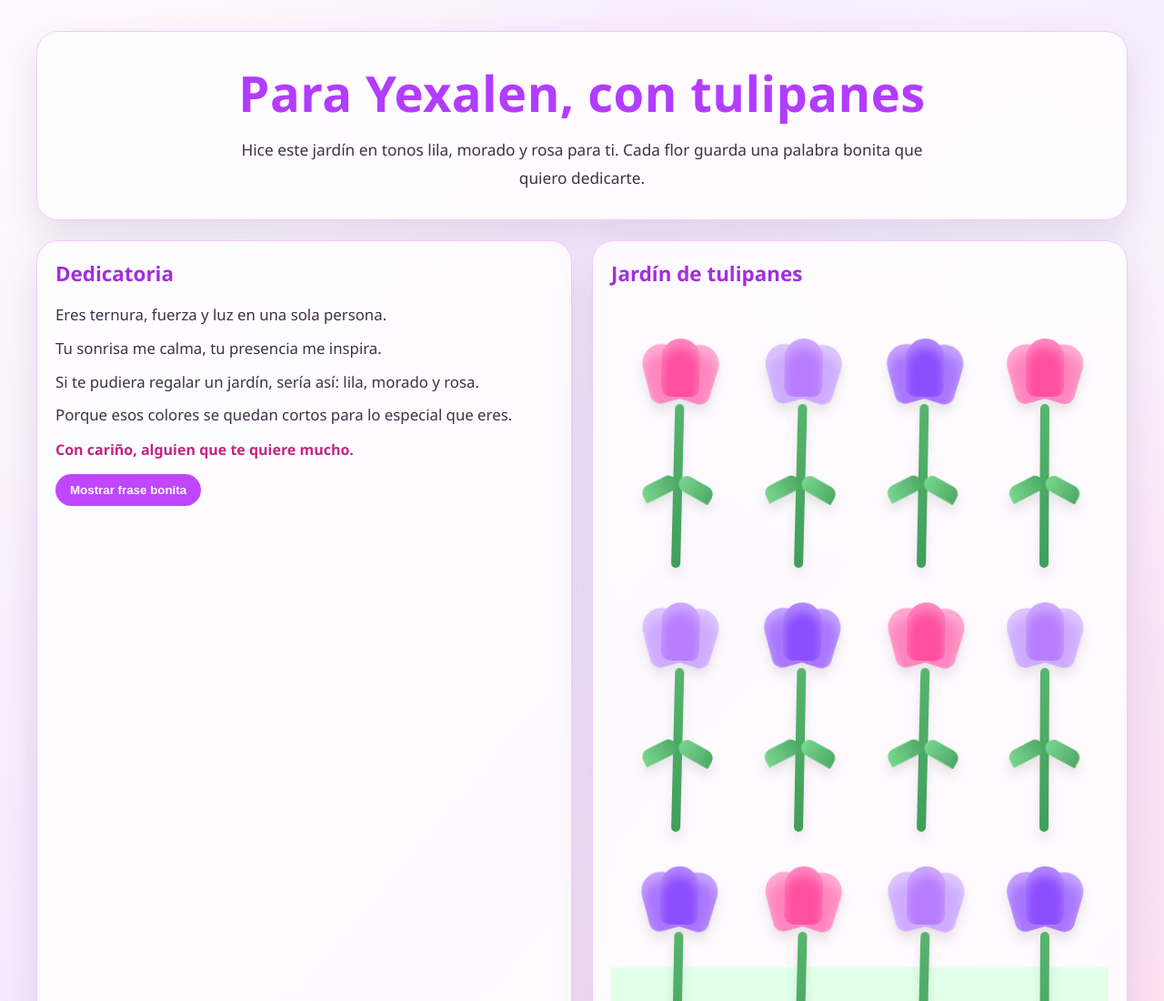
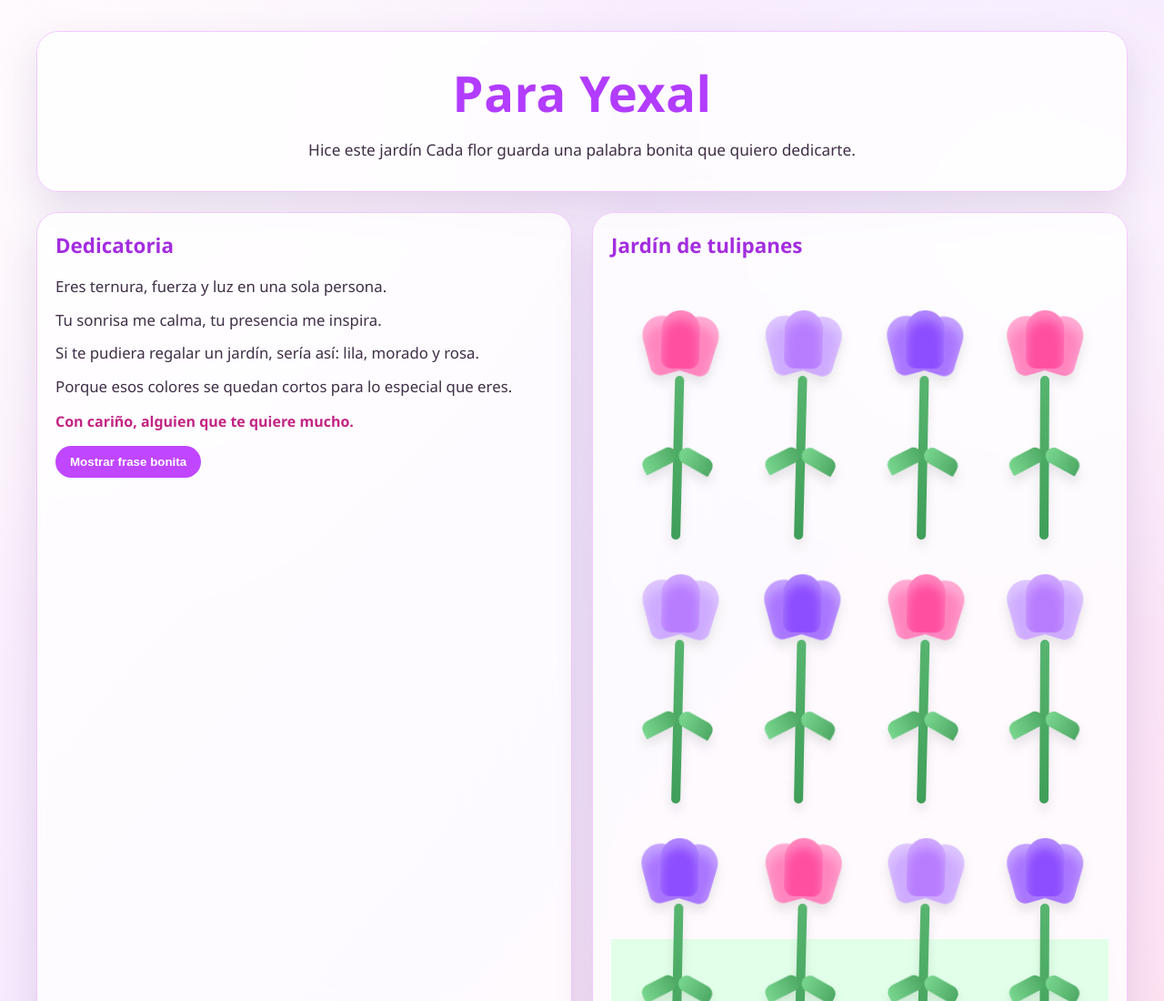
Before and after one commit to manzanojuananaya-oss/Juan09, a plain HTML site: page 1index.html in a window 1280 px wide. Shown: the top 1100 px of the page at 91% size. Drawn offline with Linux system fonts and the light colour scheme.

Commit message:
Add files via upload

```diff
--- a/1index.html
+++ b/1index.html
@@ -3,7 +3,7 @@
 <head>
   <meta charset="UTF-8" />
   <meta name="viewport" content="width=device-width, initial-scale=1.0" />
-  <title>Para Yexalen, con tulipanes</title>
+  <title>Para Yexa </title>
   <style>
     :root{
       --bg1:#fff5fb;
@@ -223,9 +223,9 @@
 <body>
   <main class="wrap">
     <section class="hero">
-      <h1>Para Yexalen, con tulipanes</h1>
+      <h1>Para Yexal </h1>
       <p>
-        Hice este jardín en tonos lila, morado y rosa para ti.
+        Hice este jardín
         Cada flor guarda una palabra bonita que quiero dedicarte.
       </p>
     </section>
```
